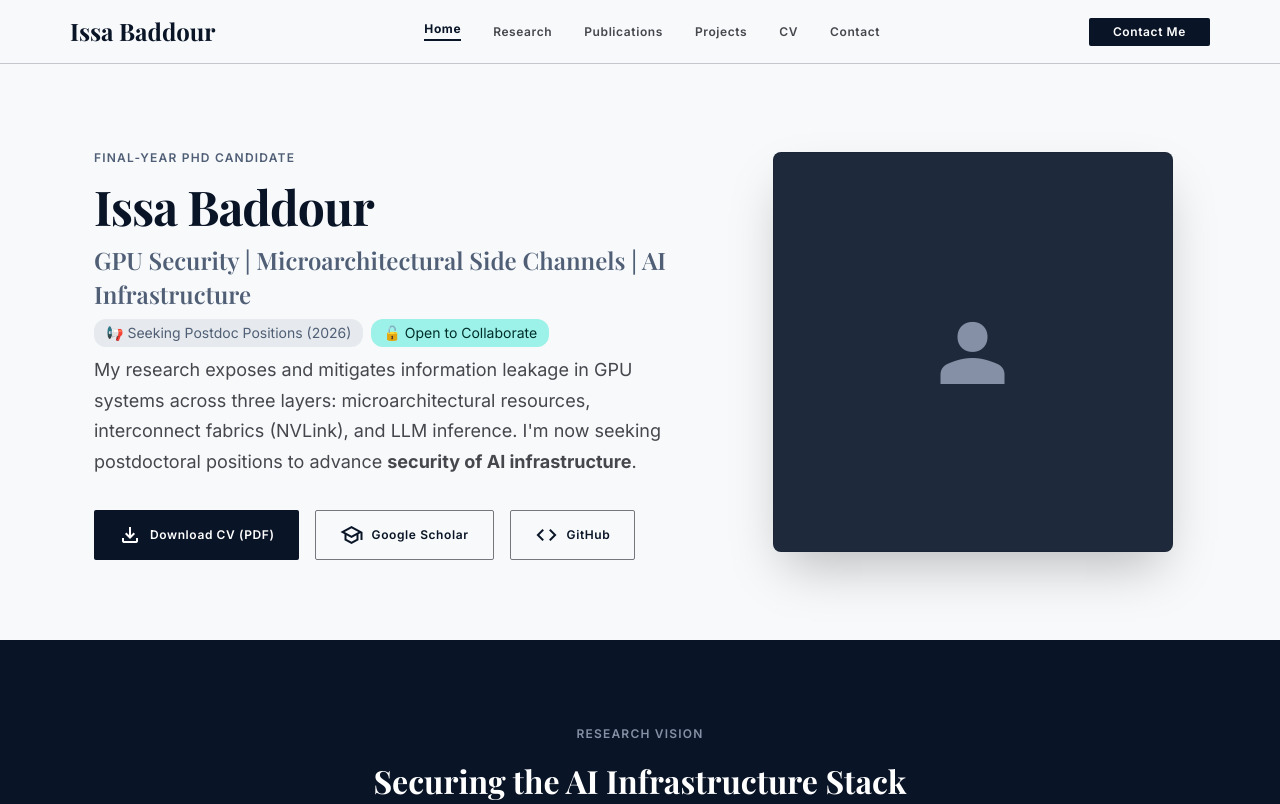
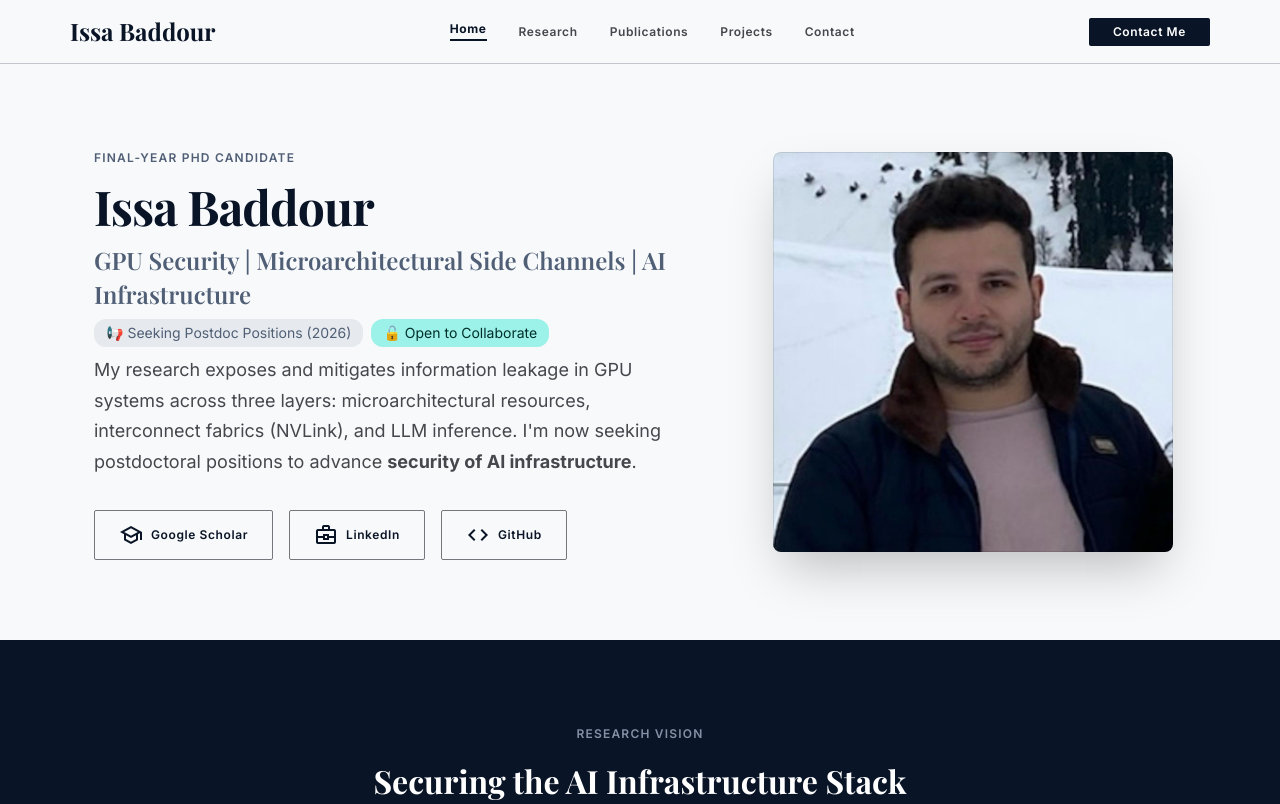
Before and after one commit to issabaddour/issabaddour.github.io, a plain HTML site: page index.html in a window 1280 px wide. Shown: the top 804 px of the page. Drawn offline with nearby package versions, Linux system fonts and the light colour scheme.

Commit message:
added features

```diff
--- a/index.html
+++ b/index.html
@@ -115,7 +115,7 @@
 <a class="font-label-caps text-label-caps text-on-surface-variant hover:text-primary transition-colors" href="#research">Research</a>
 <a class="font-label-caps text-label-caps text-on-surface-variant hover:text-primary transition-colors" href="#publications">Publications</a>
 <a class="font-label-caps text-label-caps text-on-surface-variant hover:text-primary transition-colors" href="#projects">Projects</a>
-<a class="font-label-caps text-label-caps text-on-surface-variant hover:text-primary transition-colors" href="#cv">CV</a>
+<!-- <a class="font-label-caps text-label-caps text-on-surface-variant hover:text-primary transition-colors" href="#cv">CV</a> -->
 <a class="font-label-caps text-label-caps text-on-surface-variant hover:text-primary transition-colors" href="#contact">Contact</a>
 </nav>
 <a href="#contact" class="bg-primary text-on-primary px-6 py-2 font-label-caps text-label-caps rounded transition-all hover:opacity-90">Contact Me</a>
@@ -139,11 +139,14 @@
                     </p>
 </div>
 <div class="flex flex-wrap gap-4 pt-4">
-<a href="/cv.pdf" class="flex items-center gap-2 bg-primary text-on-primary px-6 py-3 rounded font-label-caps text-label-caps hover:shadow-lg transition-all">
+<!-- <a href="/cv.pdf" class="flex items-center gap-2 bg-primary text-on-primary px-6 py-3 rounded font-label-caps text-label-caps hover:shadow-lg transition-all">
 <span class="material-symbols-outlined">download</span> Download CV (PDF)
-                    </a>
+                    </a> -->
 <a href="https://scholar.google.com/citations?user=Lo16oyMAAAAJ&amp;hl=en" target="_blank" class="flex items-center gap-2 border border-outline px-6 py-3 rounded font-label-caps text-label-caps text-primary hover:bg-surface-container-low transition-all">
 <span class="material-symbols-outlined">school</span> Google Scholar
+                    </a>
+<a href="https://www.linkedin.com/in/issabaddour/" target="_blank" class="flex items-center gap-2 border border-outline px-6 py-3 rounded font-label-caps text-label-caps text-primary hover:bg-surface-container-low transition-all">
+    <span class="material-symbols-outlined">business_center</span> LinkedIn
                     </a>
 <a href="https://github.com/issabaddour" target="_blank" class="flex items-center gap-2 border border-outline px-6 py-3 rounded font-label-caps text-label-caps text-primary hover:bg-surface-container-low transition-all">
 <span class="material-symbols-outlined">code</span> GitHub
@@ -151,10 +154,22 @@
 </div>
 </div>
 <div class="md:col-span-5 flex justify-center">
-<div class="relative w-full max-w-[400px] aspect-square rounded-xl overflow-hidden shadow-2xl bg-primary-container flex items-center justify-center">
+
+<!-- <div class="relative w-full max-w-[400px] aspect-square rounded-xl overflow-hidden shadow-2xl bg-primary-container flex items-center justify-center">
 <span class="material-symbols-outlined text-8xl text-on-primary-container" style="font-variation-settings: 'FILL' 1;">person</span>
 <div class="absolute inset-0 ring-1 ring-inset ring-black/10 rounded-xl"></div>
+</div> -->
+
+<div class="relative w-full max-w-[400px] aspect-square rounded-xl overflow-hidden shadow-2xl">
+    <img
+        src="profile.jpg"
+        alt="Issa Baddour"
+        class="w-full h-full object-cover"
+    />
+    <div class="absolute inset-0 ring-1 ring-inset ring-black/10 rounded-xl"></div>
 </div>
+
+
 </div>
 </section>
 
@@ -164,7 +179,7 @@
 <span class="font-label-caps text-label-caps text-on-primary-container uppercase tracking-widest">Research Vision</span>
 <h2 class="font-headline-lg text-headline-lg mt-4 mb-6">Securing the AI Infrastructure Stack</h2>
 <p class="font-body-lg max-w-3xl mx-auto opacity-90">
-                        My postdoctoral research will focus on building <strong>observability-aware security mechanisms</strong> for AI infrastructure—designing next-generation GPU systems where performance and confidentiality coexist. I aim to develop formally grounded isolation primitives for multi-tenant AI clusters, addressing vulnerabilities that emerge when LLM inference, microarchitectural contention, and high-speed interconnects intersect.
+                        My postdoctoral research will focus on building <strong>observability-aware security mechanisms</strong> for AI infrastructure—designing GPU systems where performance and confidentiality coexist. I aim to develop isolation primitives for multi-tenant AI clusters, addressing vulnerabilities that emerge when LLM inference, microarchitectural contention, and high-speed interconnects intersect.
                     </p>
 </div>
 </section>
@@ -364,14 +379,14 @@
 <li>Advanced Programming — Damascus University</li>
 </ul>
 </div>
-<div class="pt-2">
+<!-- <div class="pt-2">
 <h4 class="font-body-md font-bold text-primary">Systems Administrator / Developer</h4>
 <p class="text-sm text-secondary">Card Automation Company</p>
 <ul class="mt-1 text-sm text-on-surface-variant list-disc pl-4">
 <li>Developed backend modules for RFID-based credit systems</li>
 <li>Managed databases, deployments, and system upgrades</li>
 </ul>
-</div>
+</div> -->
 </div>
 </div>
 </div>
@@ -425,7 +440,8 @@
 <section class="bg-primary text-on-primary py-section-gap" id="contact">
 <div class="max-w-container-max mx-auto px-gutter text-center">
 <span class="font-label-caps text-label-caps text-on-primary-container uppercase tracking-widest">Get in touch</span>
-<h2 class="font-headline-lg text-headline-lg mt-4 mb-6">Seeking Postdoctoral Positions (2026)</h2>
+<!-- <h2 class="font-headline-lg text-headline-lg mt-4 mb-6">Seeking Postdoctoral Positions (2026)</h2> -->
 <div class="flex flex-col md:flex-row gap-6 justify-center items-center">
 <a class="flex items-center gap-3 text-headline-md font-display hover:underline underline-offset-8" href="mailto:baddour.1@iitj.ac.in">
-<span class="material-symbols-outlined">mail</span> baddour.
+<span class="material-symbols-outlined">mail</span> baddour.1 [at] iitj.ac.in
+                    </a>
```
Also changed, not shown: profile.jpg (added).
